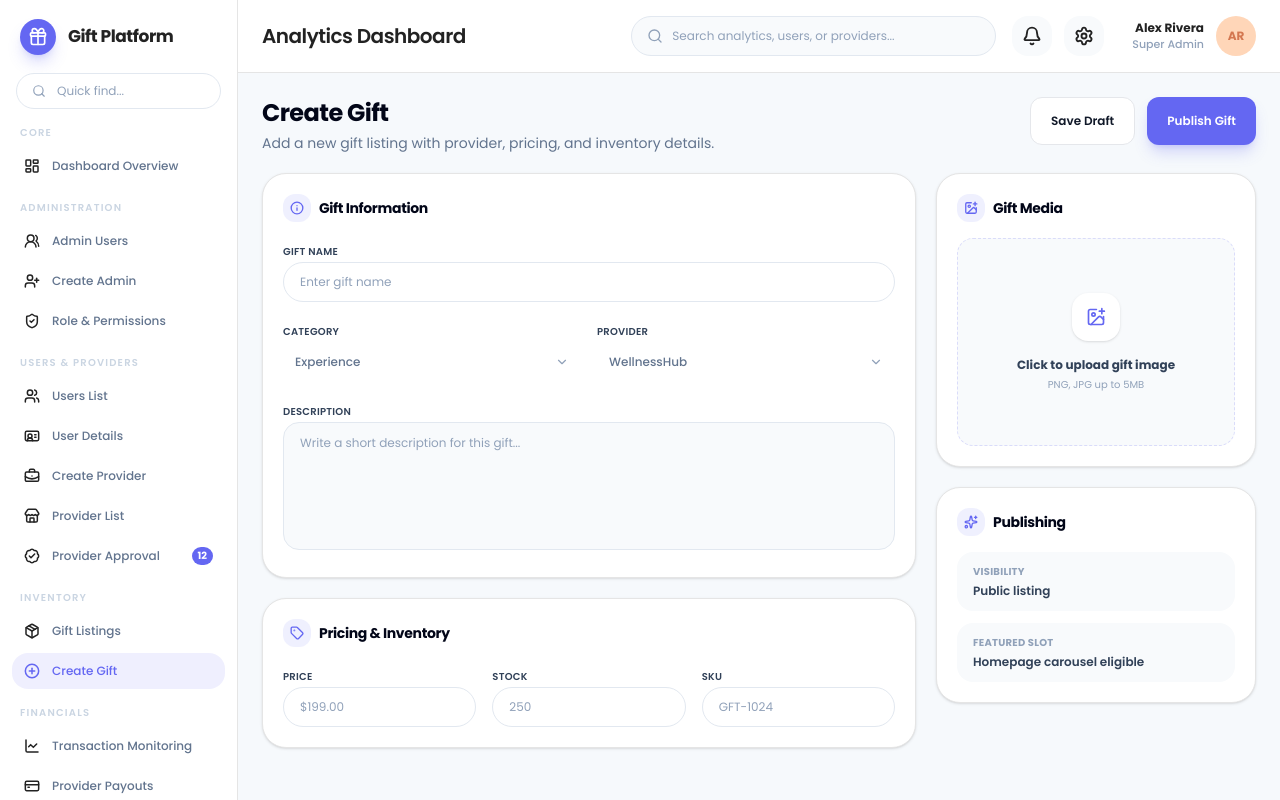
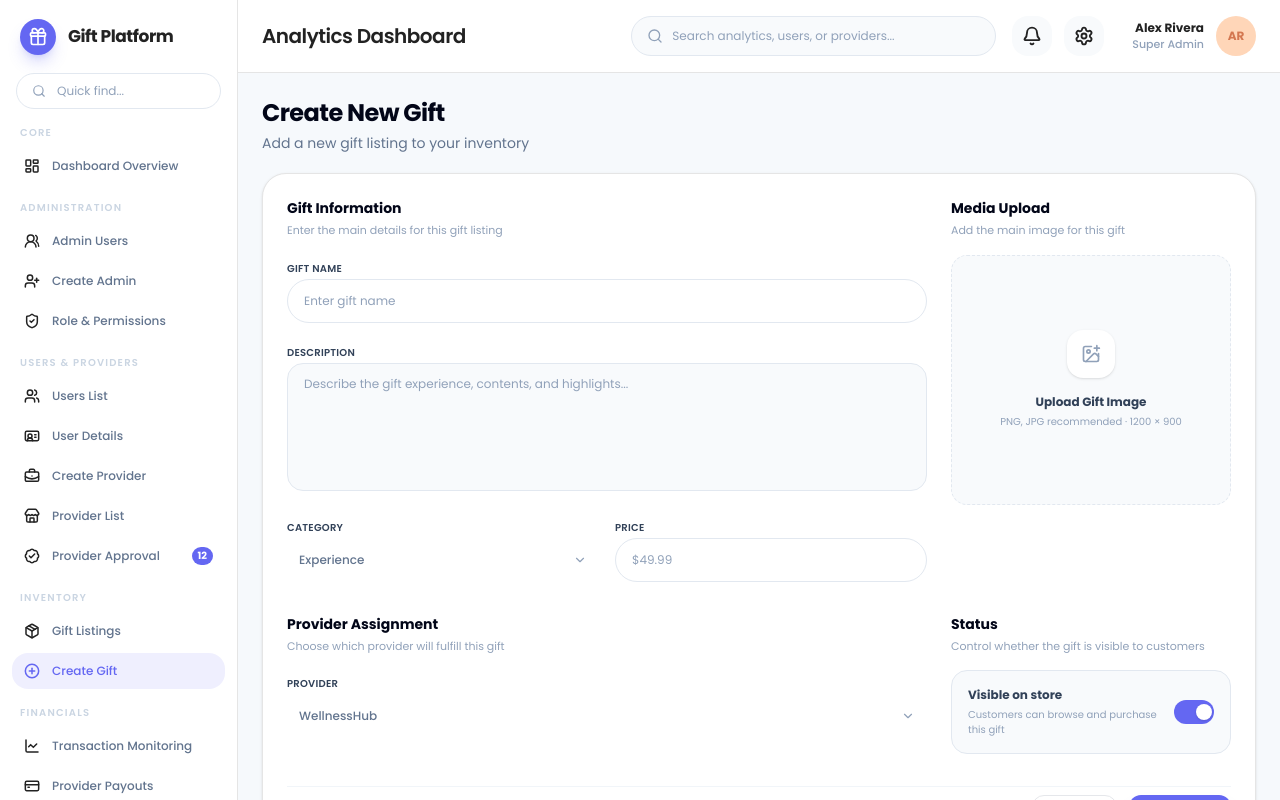
Before and after one commit to Dcodaxproducts/gift-shop, a Next.js app: page /create-gift in a window 1280 px wide. Shown: the top 800 px of the page. Built offline with nearby package versions, Linux system fonts and the light colour scheme.

Commit message:
Match create gift form layout

```diff
--- a/src/components/pages/create-gift.tsx
+++ b/src/components/pages/create-gift.tsx
@@ -1,9 +1,10 @@
 "use client";
 
-import { ImagePlus, Info, Package2, Sparkles, Tag } from "lucide-react";
+import { useState } from "react";
+import { ImagePlus } from "lucide-react";
 import { giftCategoryOptions, giftProviderOptions } from "@/constants/gifts";
 import { Button } from "@/components/ui/button";
-import { Card, CardContent, CardHeader, CardTitle } from "@/components/ui/card";
+import { Card, CardContent } from "@/components/ui/card";
 import { Input } from "@/components/ui/input";
 import { Label } from "@/components/ui/label";
 import {
@@ -13,48 +14,52 @@ import {
   SelectTrigger,
   SelectValue,
 } from "@/components/ui/select";
+import { Switch } from "@/components/ui/switch";
 
-function SectionTitle({ icon: Icon, title }: { icon: typeof Package2; title: string }) {
+function SectionHeading({ title, description }: { title: string; description: string }) {
   return (
-    <CardTitle className="flex items-center gap-2 text-sm font-bold text-slate-950">
-      <span className="flex size-7 items-center justify-center rounded-xl bg-primary/10 text-primary">
-        <Icon className="size-3.5" strokeWidth={2.25} />
-      </span>
-      {title}
-    </CardTitle>
+    <div>
+      <h2 className="text-sm font-black text-slate-950">{title}</h2>
+      <p className="mt-1 text-[11px] text-slate-400">{description}</p>
+    </div>
   );
 }
 
 export function CreateGiftPage() {
+  const [visible, setVisible] = useState(true);
+
   return (
     <div className="space-y-5">
-      <div className="flex flex-col gap-4 sm:flex-row sm:items-start sm:justify-between">
       <div>
-          <h1 className="text-2xl font-black tracking-tight text-slate-950">Create Gift</h1>
-          <p className="mt-1 text-sm text-slate-500">Add a new gift listing with provider, pricing, and inventory details.</p>
-        </div>
-        <div className="flex items-center gap-3">
-          <Button variant="outline" className="h-10 rounded-xl px-5 text-xs">Save Draft</Button>
-          <Button className="h-10 rounded-xl px-5 text-xs">Publish Gift</Button>
-        </div>
+        <h1 className="text-2xl font-black tracking-tight text-slate-950">Create New Gift</h1>
+        <p className="mt-1 text-sm text-slate-500">Add a new gift listing to your inventory</p>
       </div>
 
-      <section className="grid gap-5 xl:grid-cols-[minmax(0,1fr)_320px]">
-        <div className="space-y-5">
-          <Card className="rounded-2xl border border-border bg-white shadow-sm">
-            <CardHeader className="p-5 pb-4">
-              <SectionTitle icon={Info} title="Gift Information" />
-            </CardHeader>
-            <CardContent className="space-y-4 px-5 pb-5">
-              <div className="grid gap-4 md:grid-cols-2">
-                <div className="space-y-2 md:col-span-2">
-                  <Label htmlFor="gift-title" className="text-[10px] uppercase tracking-wide text-slate-500">Gift Name</Label>
-                  <Input id="gift-title" placeholder="Enter gift name" className="h-10! rounded-2xl bg-white text-xs" />
+      <Card className="rounded-[24px] border border-border bg-white shadow-sm">
+        <CardContent className="space-y-8 p-6">
+          <section className="grid gap-6 lg:grid-cols-[minmax(0,1fr)_280px]">
+            <div className="space-y-4">
+              <SectionHeading
+                title="Gift Information"
+                description="Enter the main details for this gift listing"
+              />
+              <div className="space-y-2">
+                <Label htmlFor="gift-name" className="text-[10px] uppercase tracking-wide text-slate-500">Gift Name</Label>
+                <Input id="gift-name" placeholder="Enter gift name" className="h-11! rounded-2xl bg-white text-xs" />
               </div>
+              <div className="space-y-2">
+                <Label htmlFor="gift-description" className="text-[10px] uppercase tracking-wide text-slate-500">Description</Label>
+                <textarea
+                  id="gift-description"
+                  placeholder="Describe the gift experience, contents, and highlights..."
+                  className="min-h-32 w-full resize-none rounded-2xl border border-slate-200 bg-slate-50 px-4 py-3 text-xs text-slate-700 outline-none transition placeholder:text-slate-400 focus:border-primary focus:bg-white focus:ring-4 focus:ring-primary/10"
+                />
+              </div>
+              <div className="grid gap-4 sm:grid-cols-2">
                 <div className="space-y-2">
                   <Label className="text-[10px] uppercase tracking-wide text-slate-500">Category</Label>
                   <Select defaultValue="experience">
-                    <SelectTrigger className="h-10 w-full rounded-2xl bg-white text-xs">
+                    <SelectTrigger className="h-11 w-full rounded-2xl bg-white text-xs">
                       <SelectValue />
                     </SelectTrigger>
                     <SelectContent>
@@ -65,9 +70,40 @@ export function CreateGiftPage() {
                   </Select>
                 </div>
                 <div className="space-y-2">
+                  <Label htmlFor="gift-price" className="text-[10px] uppercase tracking-wide text-slate-500">Price</Label>
+                  <Input id="gift-price" placeholder="$49.99" className="h-11! rounded-2xl bg-white text-xs" />
+                </div>
+              </div>
+            </div>
+
+            <div className="space-y-4">
+              <SectionHeading
+                title="Media Upload"
+                description="Add the main image for this gift"
+              />
+              <button
+                type="button"
+                className="flex min-h-[250px] w-full flex-col items-center justify-center rounded-2xl border border-dashed border-slate-200 bg-slate-50 px-5 text-center transition hover:bg-slate-100"
+              >
+                <span className="flex size-12 items-center justify-center rounded-2xl bg-white text-slate-400 shadow-sm">
+                  <ImagePlus className="size-5" />
+                </span>
+                <p className="mt-4 text-xs font-bold text-slate-700">Upload Gift Image</p>
+                <p className="mt-1 text-[10px] text-slate-400">PNG, JPG recommended · 1200 × 900</p>
+              </button>
+            </div>
+          </section>
+
+          <section className="grid gap-6 lg:grid-cols-[minmax(0,1fr)_280px]">
+            <div className="space-y-4">
+              <SectionHeading
+                title="Provider Assignment"
+                description="Choose which provider will fulfill this gift"
+              />
+              <div className="space-y-2">
                 <Label className="text-[10px] uppercase tracking-wide text-slate-500">Provider</Label>
                 <Select defaultValue="wellnesshub">
-                    <SelectTrigger className="h-10 w-full rounded-2xl bg-white text-xs">
+                  <SelectTrigger className="h-11 w-full rounded-2xl bg-white text-xs">
                     <SelectValue />
                   </SelectTrigger>
                   <SelectContent>
@@ -77,77 +113,29 @@ export function CreateGiftPage() {
                   </SelectContent>
                 </Select>
               </div>
-                <div className="space-y-2 md:col-span-2">
-                  <Label htmlFor="gift-description" className="text-[10px] uppercase tracking-wide text-slate-500">Description</Label>
-                  <textarea
-                    id="gift-description"
-                    placeholder="Write a short description for this gift..."
-                    className="min-h-32 w-full resize-none rounded-2xl border border-slate-200 bg-slate-50 px-4 py-3 text-xs text-slate-700 outline-none transition placeholder:text-slate-400 focus:border-primary focus:bg-white focus:ring-4 focus:ring-primary/10"
+            </div>
+
+            <div className="space-y-4">
+              <SectionHeading
+                title="Status"
+                description="Control whether the gift is visible to customers"
               />
+              <div className="flex items-center justify-between rounded-2xl border border-slate-200 bg-slate-50 px-4 py-4">
+                <div>
+                  <p className="text-xs font-bold text-slate-700">Visible on store</p>
+                  <p className="mt-1 text-[10px] text-slate-400">Customers can browse and purchase this gift</p>
+                </div>
+                <Switch checked={visible} onClick={() => setVisible((current) => !current)} className="h-6 w-11" />
               </div>
             </div>
-            </CardContent>
-          </Card>
+          </section>
 
-          <Card className="rounded-2xl border border-border bg-white shadow-sm">
-            <CardHeader className="p-5 pb-4">
-              <SectionTitle icon={Tag} title="Pricing & Inventory" />
-            </CardHeader>
-            <CardContent className="space-y-4 px-5 pb-5">
-              <div className="grid gap-4 md:grid-cols-3">
-                <div className="space-y-2">
-                  <Label htmlFor="gift-price" className="text-[10px] uppercase tracking-wide text-slate-500">Price</Label>
-                  <Input id="gift-price" placeholder="$199.00" className="h-10! rounded-2xl bg-white text-xs" />
-                </div>
-                <div className="space-y-2">
-                  <Label htmlFor="gift-stock" className="text-[10px] uppercase tracking-wide text-slate-500">Stock</Label>
-                  <Input id="gift-stock" placeholder="250" className="h-10! rounded-2xl bg-white text-xs" />
-                </div>
-                <div className="space-y-2">
-                  <Label htmlFor="gift-sku" className="text-[10px] uppercase tracking-wide text-slate-500">SKU</Label>
-                  <Input id="gift-sku" placeholder="GFT-1024" className="h-10! rounded-2xl bg-white text-xs" />
-                </div>
+          <div className="flex justify-end gap-3 border-t border-slate-100 pt-2">
+            <Button variant="outline" className="h-10 rounded-xl px-5 text-xs">Cancel</Button>
+            <Button className="h-10 rounded-xl px-6 text-xs">Save Gift</Button>
           </div>
         </CardContent>
       </Card>
     </div>
-
-        <div className="space-y-5">
-          <Card className="rounded-2xl border border-border bg-white shadow-sm">
-            <CardHeader className="p-5 pb-4">
-              <SectionTitle icon={ImagePlus} title="Gift Media" />
-            </CardHeader>
-            <CardContent className="px-5 pb-5">
-              <button
-                type="button"
-                className="flex min-h-52 w-full flex-col items-center justify-center rounded-2xl border border-dashed border-primary/20 bg-slate-50 px-4 text-center transition hover:bg-primary/5"
-              >
-                <span className="flex size-12 items-center justify-center rounded-2xl bg-white text-primary shadow-sm">
-                  <ImagePlus className="size-5" />
-                </span>
-                <p className="mt-4 text-xs font-bold text-slate-700">Click to upload gift image</p>
-                <p className="mt-1 text-[10px] text-slate-400">PNG, JPG up to 5MB</p>
-              </button>
-            </CardContent>
-          </Card>
-
-          <Card className="rounded-2xl border border-border bg-white shadow-sm">
-            <CardHeader className="p-5 pb-4">
-              <SectionTitle icon={Sparkles} title="Publishing" />
-            </CardHeader>
-            <CardContent className="space-y-3 px-5 pb-5">
-              <div className="rounded-2xl bg-slate-50 px-4 py-3">
-                <p className="text-[10px] font-black uppercase tracking-wide text-slate-400">Visibility</p>
-                <p className="mt-1 text-xs font-semibold text-slate-700">Public listing</p>
-              </div>
-              <div className="rounded-2xl bg-slate-50 px-4 py-3">
-                <p className="text-[10px] font-black uppercase tracking-wide text-slate-400">Featured Slot</p>
-                <p className="mt-1 text-xs font-semibold text-slate-700">Homepage carousel eligible</p>
-              </div>
-            </CardContent>
-          </Card>
-        </div>
-      </section>
-    </div>
   );
 }
```
Lines whose indentation alone changed are shown as unchanged.
